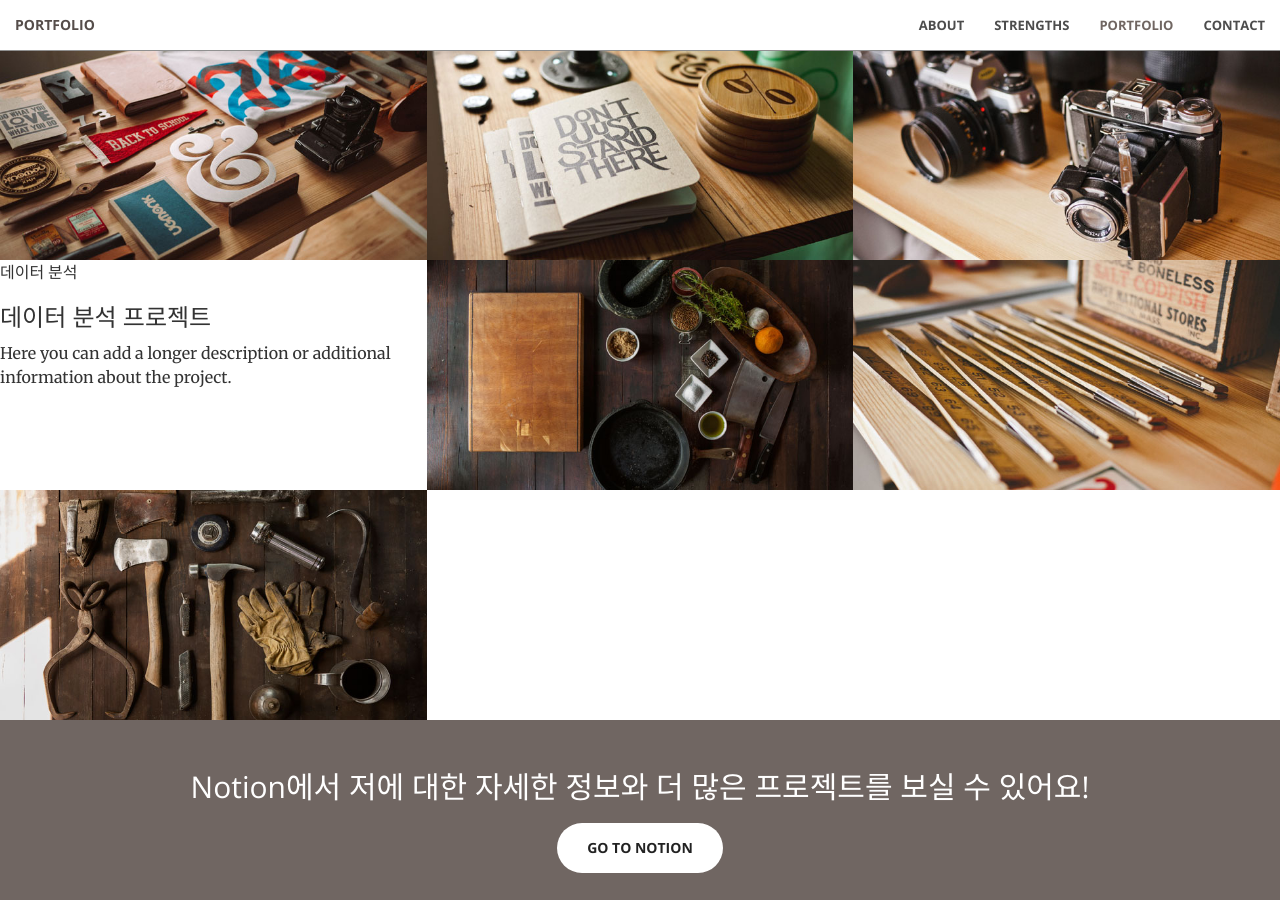
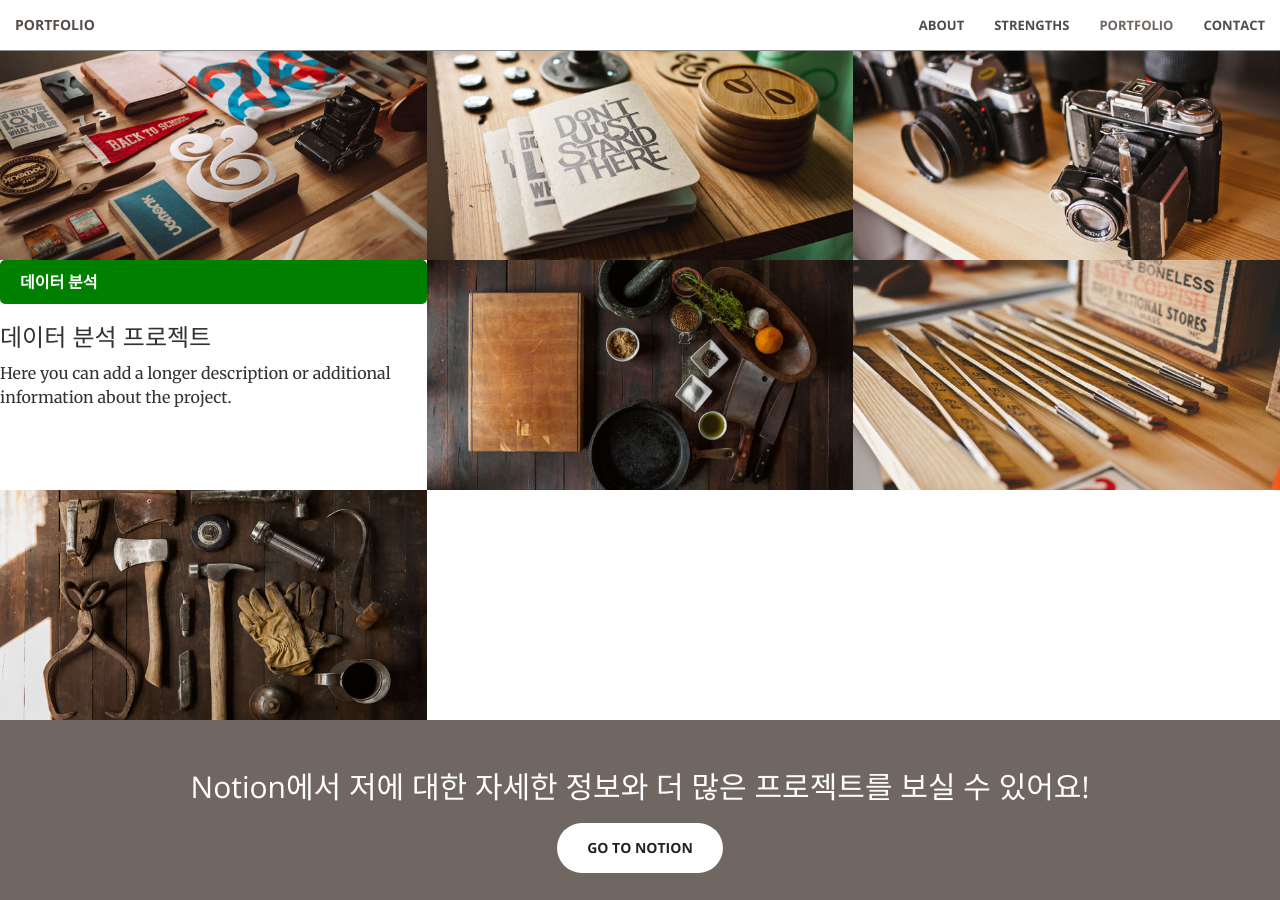
Before and after one commit to ymdev2023/ymdev2023.github.io, a Jekyll site: the page built from index.html, in a window 1280 px wide and 900 px high, scrolled down 1746 px. Built offline with Jekyll 4.4.1, drawn with Linux system fonts in a browser that asks for light colours.

Commit message:
Update portfolio.html

```diff
--- a/_includes/portfolio.html
+++ b/_includes/portfolio.html
@@ -24,7 +24,7 @@
                     </div>
                 </a>
                 <div class="portfolio-description">
-                    <p class="category-button">데이터 분석</p>
+                    <p class="btn-category">데이터 분석</p>
                     <div class="project-name">
                         <h3>데이터 분석 프로젝트</h3>
                     </div>
```
